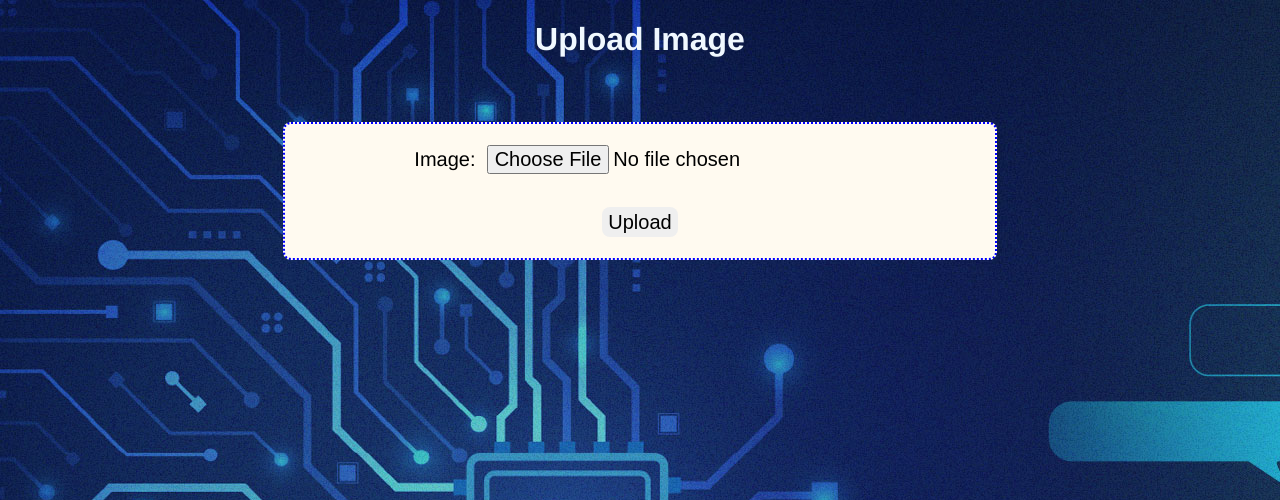
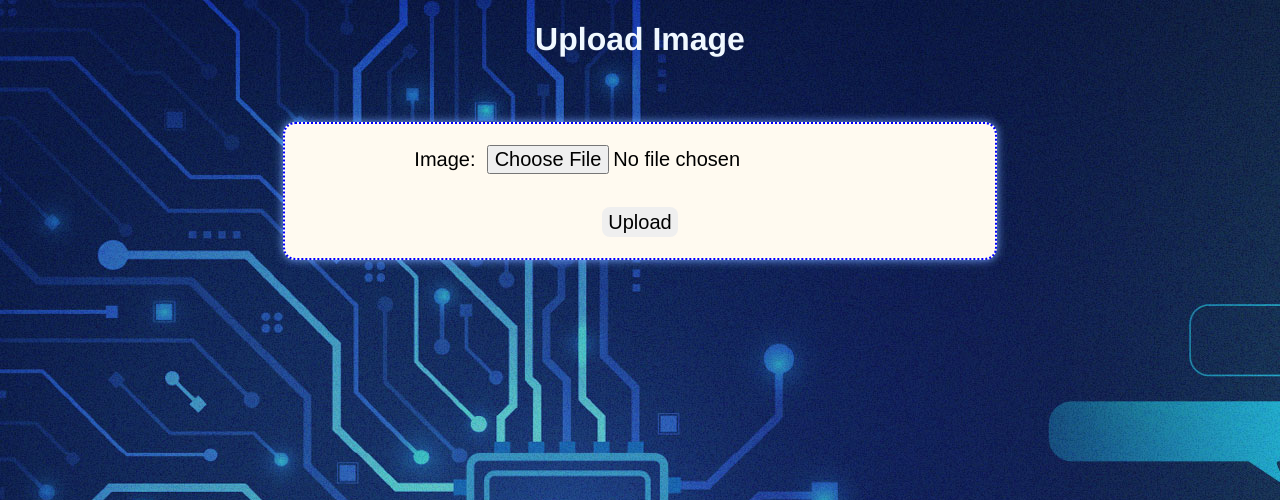
Before and after one commit to Debasish6/ML_Django, a Django app: page / in a window 1280 px wide. Shown: the top 500 px of the page. Run offline with Django 5.2, Linux system fonts and the light colour scheme.

Commit message:
Adding Box Shadow

```diff
--- a/OCR_Recognition/OCR_Image_App/static/css/style.css
+++ b/OCR_Recognition/OCR_Image_App/static/css/style.css
@@ -10,7 +10,8 @@ h1{
     margin: auto;
     margin-top: 4rem;
     border: 2px dotted blue;
-    border-radius: 8px;
+    border-radius: 12px;
+    box-shadow: 0px 0px 10px rgb(116, 164, 255);
     text-align: center;
     padding: 5px;
     width: 700px;
```
Also changed, not shown: OCR_Recognition/OCR_Image_App/static/img/sample_mgh.JPG (added), OCR_Recognition/OCR_Image_App/static/img/sample_mgh_ieJsDY6.JPG (added), OCR_Recognition/OCR_Image_App/static/processed_images/processed_OCR_Image_App/static/img/sample_mgh.JPG (added), OCR_Recognition/OCR_Image_App/static/processed_images/processed_OCR_Image_App/static/img/sample_mgh_ieJsDY6.JPG (added), OCR_Recognition/db.sqlite3.
